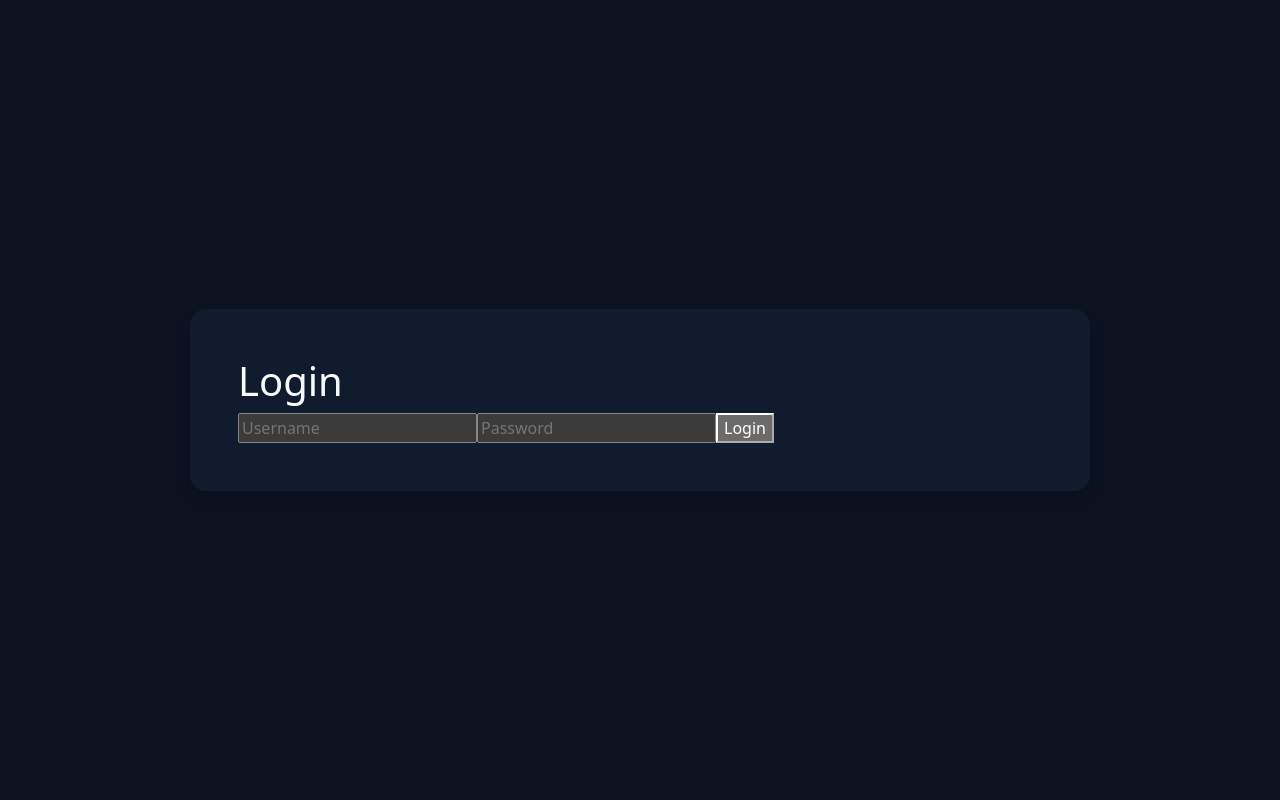
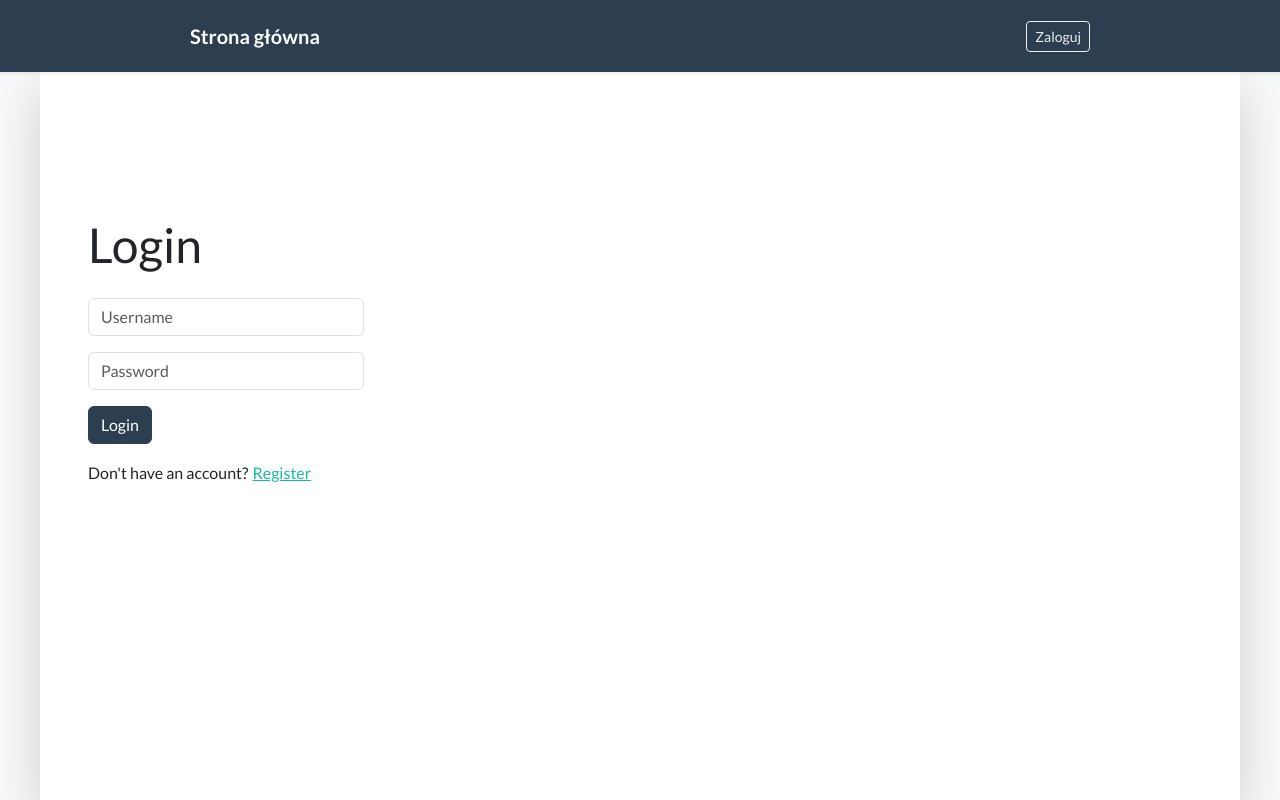
Before and after one commit to bones384/debunk, a React app in the folder frontend/: page /login in a window 1280 px wide. Built offline with nearby package versions, Linux system fonts and the light colour scheme; the HTML template or start-up script is replaced by a standard one.

Commit message:
Added Bootswatch, header and imporved login/register forms

```diff
--- a/frontend/src/App.jsx
+++ b/frontend/src/App.jsx
@@ -1,44 +1,36 @@
-import React from 'react'
+import React from "react";
 import { BrowserRouter, Routes, Route, Navigate } from "react-router-dom";
 import Login from "./pages/Login";
 import Register from "./pages/Register";
 import Index from "./pages/Index";
 import NotFound from "./pages/NotFound.jsx";
-import ProtectedRoute from "./components/ProtectedRoute";
+import Header from "./components/Header";
 
 function Centered({ children }) {
   return <div className="text-center">{children}</div>;
 }
 
 function Logout() {
-    localStorage.clear()
-    return <Navigate to="/login" />
+  localStorage.clear();
+  return <Navigate to="/login" />;
 }
 
 function RegisterAndLogout() {
-    localStorage.clear()
-    return <Register />
+  localStorage.clear();
+  return <Register />;
 }
 
 function App() {
-
   return (
     <BrowserRouter>
-            <div
-                className="min-vh-100 d-flex align-items-center justify-content-center px-3"
-                data-bs-theme="dark"
-                style={{ backgroundColor: "#0b1220" }}
-            >
-                <div className="w-100" style={{ maxWidth: 900 }}>
-                    <div
-                        className="p-4 p-md-5 rounded-4 shadow text-light"
-                        style={{ backgroundColor: "#111b2e" }}
-                    >
-                        <style>{`
-              a { color: #9ec5fe; text-decoration: none; }
-              a:hover { color: #cfe2ff; text-decoration: underline; }
-            `}</style>
+      <div className="min-vh-100 d-flex flex-column bg-body-tertiary">
+        <Header />
 
+        <main className="flex-grow-1 d-flex justify-content-center px-3">
+          <div className="w-100 d-flex" style={{ maxWidth: 1200 }}>
+            <div className="card shadow-lg border-0 flex-grow-1 rounded-0">
+              <div className="card-body p-4 p-md-5">
+                <div style={{ paddingTop: "12vh" }}>
                   <Routes>
                     <Route path="/" element={<Centered><Index /></Centered>} />
                     <Route path="/login" element={<Login />} />
@@ -49,8 +41,12 @@ function App() {
                 </div>
               </div>
             </div>
+          </div>
+        </main>
+      </div>
     </BrowserRouter>
-    )
+  );
 }
 
-export default App
+
+export default App;
--- a/frontend/src/components/Form.jsx
+++ b/frontend/src/components/Form.jsx
@@ -1,49 +1,90 @@
-import {useState} from 'react';
+import { useState } from "react";
 import api from "../api";
-import {useNavigate} from "react-router-dom";
-import {ACCESS_TOKEN, REFRESH_TOKEN} from "../constants.js";
+import { useNavigate, Link } from "react-router-dom";
+import { ACCESS_TOKEN, REFRESH_TOKEN } from "../constants.js";
 
 function Form({ route, method }) {
-    const [username, setUsername] = useState('');
-    const [password, setPassword] = useState('');
+  const [username, setUsername] = useState("");
+  const [password, setPassword] = useState("");
   const [loading, setLoading] = useState(false);
+
   const navigate = useNavigate();
-    const name = method === "login" ? "Login" : "Register";
+  const isLogin = method === "login";
+  const title = isLogin ? "Login" : "Register";
+
   const handleSubmit = async (e) => {
+    e.preventDefault();
     setLoading(true);
-        e.preventDefault();
 
     try {
-            const response = await api.post(route, {
-                username,
-                password
-            });
+      const response = await api.post(route, { username, password });
 
-            if (method === "login") {
+      if (isLogin) {
         localStorage.setItem(ACCESS_TOKEN, response.data.access);
         localStorage.setItem(REFRESH_TOKEN, response.data.refresh);
-                navigate('/');
+        navigate("/");
       } else {
         alert("Registration successful! You can now log in.");
-                navigate('/login');
+        navigate("/login");
       }
-        }
-        catch (error) {
+    } catch (error) {
       alert(error);
-        }
-        finally {
+    } finally {
       setLoading(false);
     }
+  };
 
+  return (
+    <form onSubmit={handleSubmit} className="text-start">
+      <h1 className="mb-4">{title}</h1>
 
-    }
+      <div className="mb-3">
+        <input
+          className="form-control"
+          type="text"
+          placeholder="Username"
+          value={username}
+          onChange={(e) => setUsername(e.target.value)}
+          required
+          style={{ width: "25%" }}
+        />
+      </div>
 
-    return <form onSubmit={handleSubmit}>
-        <h1>{name}</h1>
-        <input className="input" type="text" placeholder="Username" value={username} onChange={(e) => setUsername(e.target.value)} required />
-        <input className="input" type="password" placeholder="Password" value={password} onChange={(e) => setPassword(e.target.value)} required />
-        <button className="form-button" type="submit" disabled={loading}>{loading ? 'Please wait...' : name}</button>
+      <div className="mb-3">
+        <input
+          className="form-control"
+          type="password"
+          placeholder="Password"
+          value={password}
+          onChange={(e) => setPassword(e.target.value)}
+          required
+          style={{ width: "25%" }}
+        />
+      </div>
+
+      <button className="btn btn-primary" type="submit" disabled={loading}>
+        {loading ? "Please wait..." : title}
+      </button>
+
+      <p className="mt-3 mb-0">
+        {isLogin ? (
+          <>
+            Don't have an account?{" "}
+            <Link to="/register" className="btn btn-link p-0 align-baseline">
+              Register
+            </Link>
+          </>
+        ) : (
+          <>
+            Have an account?{" "}
+            <Link to="/login" className="btn btn-link p-0 align-baseline">
+              Login
+            </Link>
+          </>
+        )}
+      </p>
     </form>
+  );
 }
 
 export default Form;
--- /dev/null
+++ b/frontend/src/components/Header.jsx
@@ -0,0 +1,22 @@
+import { Link } from "react-router-dom";
+
+export default function Header() {
+  return (
+    <nav className="navbar navbar-dark bg-primary sticky-top shadow-sm">
+      <div className="container">
+        <div
+          className="mx-auto w-100 d-flex align-items-center"
+          style={{ maxWidth: 900 }}
+        >
+          <Link to="/" className="navbar-brand m-0 fw-semibold">
+            Strona główna
+          </Link>
+
+          <Link to="/login" className="btn btn-outline-light btn-sm ms-auto">
+            Zaloguj
+          </Link>
+        </div>
+      </div>
+    </nav>
+  );
+}
--- a/frontend/src/main.jsx
+++ b/frontend/src/main.jsx
@@ -1,4 +1,4 @@
-import 'bootstrap/dist/css/bootstrap.min.css';
+import "bootswatch/dist/flatly/bootstrap.min.css";
 
 import { StrictMode } from 'react'
 import { createRoot } from 'react-dom/client'
```
Lines whose indentation alone changed are shown as unchanged.
